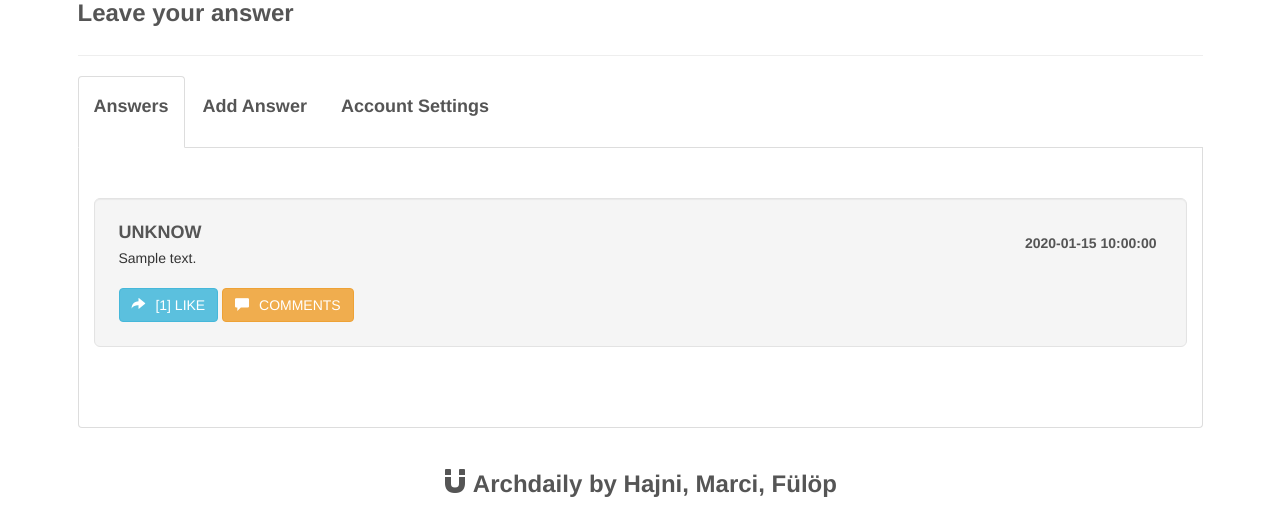
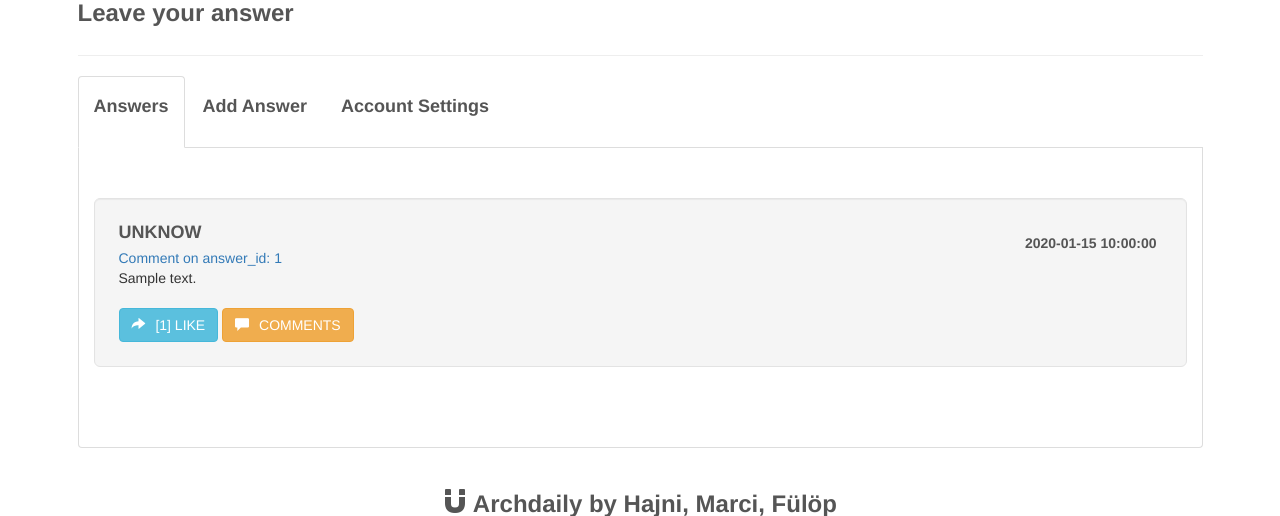
Before and after one commit to tothhajnalka17/askmate3, a Flask app: page /question/1 in a window 1280 px wide. Shown: the part 332-848 px from the top of the page. Run offline with Flask 2, Linux system fonts and the light colour scheme; a database or web service that is not in the repository returns one stand-in record (values such as "Sample title"); some libraries are stand-ins or nearby versions.

Commit message:
fix: displaying comments, showing only to the related answer_id, post comment on answers

```diff
--- a/data_manager.py
+++ b/data_manager.py
@@ -205,7 +205,7 @@ def get_answer_id_by_question_id(cursor, question_id):
 
 @database_common.connection_handler
 def get_answer_comment(cursor):
-    cursor.execute(f"SELECT message, submission_time FROM comment WHERE answer_id != 0 ")
+    cursor.execute(f"SELECT * FROM comment WHERE answer_id != 0 ")
     return cursor.fetchall()
 
 @database_common.connection_handler
--- a/server.py
+++ b/server.py
@@ -70,9 +70,12 @@ def get_display_question(question_id):
 
         elif "submit_answer_comments" in request.form:
             submission_time = datetime.datetime.now()
+            answer_query = data_manager.get_answers_by_question_id(question_id)
+            question_id = None
 
-            question_id = None
-            answer_id = random.choice(range(150))
+            print(answer_query)
+            answer_id = answer_query['answer_id']
+            print(answer_id)
             edited_count = 0
             message = request.form['message']
             data_manager.add_comment_to_answer(question_id, answer_id, submission_time, message, edited_count)
@@ -133,11 +136,7 @@ def comment_to_answer(answer_id):
         return redirect(url_for('get_display_question', question_id=data4[0][3]))
 
 
-    elif request.method == 'GET':
 
-        data3 = data_manager.get_answer_id_message_by_answer_id(answer_id)
-
-        return render_template('comment_to_answer.html', answers=data3)
 
 
 @app.route("/add_question", methods=["POST", "GET"])
--- a/templates/displayquestion.html
+++ b/templates/displayquestion.html
@@ -92,6 +92,8 @@
                                     <li class="dd">{{ answer.submission_time }}</li>
                                   </ul>
                                   <p class="media-comment">
+
+                                      <a href="{{url_for('comment_to_answer', answer_id=answer.id)}}">Comment on answer_id: {{ answer.id }}</a><br>
                                     {{ answer.message }}
                                   </p>
                                   <a class="btn btn-info btn-circle text-uppercase" href="/question/{{ question_id }}/vote-up" id="reply"><span class="glyphicon glyphicon-share-alt"></span> [{{ answer.vote_number }}] like</a>
@@ -101,7 +103,24 @@
                             </div>
 
                             <div class="collapse" id="answer_comments">
+                            <div>
+                            <ul class="media-list">
+                                <li class="media media-replied">
+
+                                    <div class="media-body">
+                                      <div class="well well-lg" methods="post" >
+                                          <form name="submit_answer_comments" method="post" action="{{ url_for('comment_to_answer', answer_id = answer.id) }}">
+                                          <h4 class="media-heading text-uppercase reviews"><span class="glyphicon glyphicon-share-alt"></span> post your comment:</h4>
+                                            <textarea name="comment_answer" placeholder="{{ answer.id }}"></textarea>
+                                          <button class="btn btn-warning btn-circle" name="comment_answer" type="submit"> post comment </button>
+                                          </form>
+                                      </div>
+                                    </div>
+                                </li>
+                              </ul>
+                          </div>
                             {% for answer_comment in comment_answer_data %}
+                                {% if answer_comment.answer_id == answer.id %}
                             <ul class="media-list">
                                 <li class="media media-replied">
 
@@ -112,14 +131,19 @@
                                             <li class="dd"> {{ answer_comment.submission_time }}</li>
                                           </ul>
                                           <p class="media-comment">
+
                                             {{ answer_comment.message }}
+
                                             </p>
 
                                         </div>
                                     </div>
+
                                 </li>
                               </ul>
+                                {% endif %}
                                 {% endfor %}
+
                             </div>
                           </li>
                         </ul>
```
